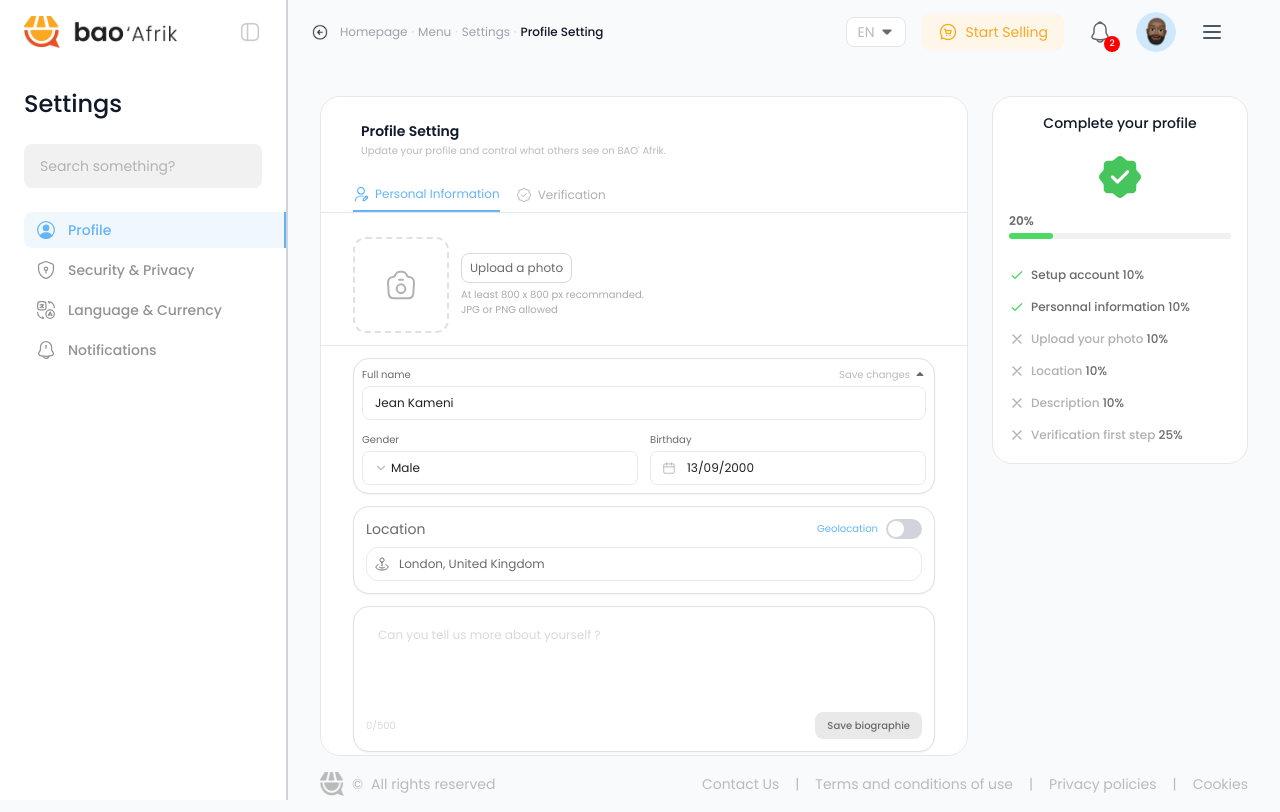
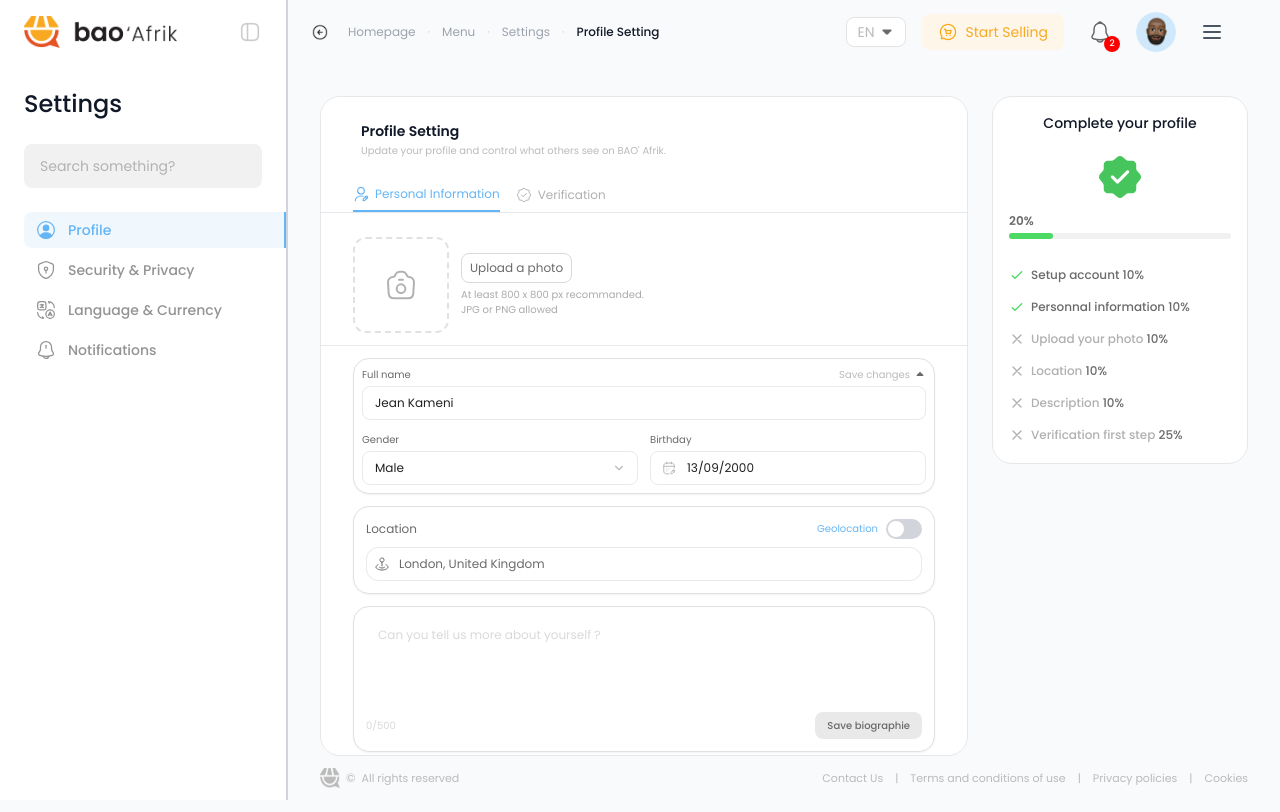
Before and after one commit to Bao-Technologies-and-Travels/BaoAfrik, a React (Create React App) app: page /settings in a window 1280 px wide. Both pictures are taken after a click on the button "Edit". Built offline with nearby package versions, Linux system fonts and the light colour scheme; the HTML template or start-up script is replaced by a standard one.

Commit message:
Update ProfileSettings component by adding a calendar icon for birthday input, adjusting spacing and text sizes for improved layout and readability. Enhance breadcrumb navigation styling for better visual hierarchy.

```diff
--- a/src/pages/ProfileSettings.tsx
+++ b/src/pages/ProfileSettings.tsx
@@ -35,6 +35,7 @@ import cameraIcon from '../assets/images/pre/camera.svg';
 import locationIcon from '../assets/images/pre/PL.svg';
 import pencilIcon from '../assets/images/pre/pencil.svg';
 import loadIcon from '../assets/images/pre/load.svg';
+import calendarIcon from '../assets/images/pre/calendar.svg';
 
 const ProfileSettings: React.FC = () => {
   const navigate = useNavigate();
@@ -369,7 +370,7 @@ const ProfileSettings: React.FC = () => {
             <div className="w-full pl-6 pr-4 sm:pl-6 sm:pr-6 lg:pl-6 lg:pr-8">
               <div className="flex items-center justify-between h-16">
                 {/* Center - Breadcrumb */}
-                <div className="hidden md:flex items-center space-x-1 text-[10px] md:text-xs">
+                <div className="hidden md:flex items-center space-x-3 text-[10px] md:text-xs">
                   <img
                     src={leftIcon}
                     alt="Back"
@@ -382,16 +383,16 @@ const ProfileSettings: React.FC = () => {
                   >
                     Homepage
                   </span>
-                  <span className="mx-2" style={{ color: '#D4D4D4' }}>·</span>
+                  <span className="mx-3" style={{ color: '#D4D4D4' }}>·</span>
                   <span
                     className="text-gray-400 hover:text-gray-600 cursor-pointer"
                     onClick={handleMenuClick}
                   >
                     Menu
                   </span>
-                  <span className="mx-2" style={{ color: '#D4D4D4' }}>·</span>
+                  <span className="mx-3" style={{ color: '#D4D4D4' }}>·</span>
                   <span className="text-gray-400 hover:text-gray-600 cursor-pointer">Settings</span>
-                  <span className="mx-2" style={{ color: '#D4D4D4' }}>·</span>
+                  <span className="mx-3" style={{ color: '#D4D4D4' }}>·</span>
                   <span className="text-gray-900 font-medium">Profile Setting</span>
                 </div>
 
@@ -1069,7 +1070,7 @@ const ProfileSettings: React.FC = () => {
                               <button
                                 type="button"
                                 onClick={() => setIsGenderDropdownOpen(prev => !prev)}
-                                className="w-full px-3 py-2 pl-7 rounded-lg text-xs text-left focus:outline-none"
+                                className="w-full px-3 py-2 pr-8 rounded-lg text-xs text-left focus:outline-none"
                                 style={{
                                   backgroundColor: 'white',
                                   border: '1px solid #E9E9E9',
@@ -1078,7 +1079,7 @@ const ProfileSettings: React.FC = () => {
                               >
                                 {profileData.gender || 'Select gender'}
                               </button>
-                              <span className="absolute left-3 top-1/2 transform -translate-y-1/2 pointer-events-none">
+                              <span className="absolute right-3 top-1/2 transform -translate-y-1/2 pointer-events-none">
                                 <svg width="14" height="14" viewBox="0 0 24 24" fill="none">
                                   <path d="M6 9l6 6 6-6" stroke="#BABABA" strokeWidth="2" strokeLinecap="round" strokeLinejoin="round" />
                                 </svg>
@@ -1107,12 +1108,11 @@ const ProfileSettings: React.FC = () => {
                             <label className="text-[10px] mb-1 block" style={{ color: '#6A6A6A' }}>Birthday</label>
                             <div className="relative birthday-calendar">
                               <span className="absolute left-3 top-1/2 transform -translate-y-1/2 pointer-events-none">
-                                <svg width="14" height="14" viewBox="0 0 24 24" fill="none">
-                                  <rect x="3" y="5" width="18" height="16" rx="2" stroke="#B0B0B0" strokeWidth="1.5" />
-                                  <path d="M3 10H21" stroke="#B0B0B0" strokeWidth="1.5" />
-                                  <path d="M8 3V7" stroke="#B0B0B0" strokeWidth="1.5" strokeLinecap="round" />
-                                  <path d="M16 3V7" stroke="#B0B0B0" strokeWidth="1.5" strokeLinecap="round" />
-                                </svg>
+                                <img
+                                  src={calendarIcon}
+                                  alt="Calendar"
+                                  style={{ width: '14px', height: '14px', filter: 'brightness(0) saturate(100%) invert(79%) sepia(6%) saturate(136%) hue-rotate(189deg) brightness(88%) contrast(89%)' }}
+                                />
                               </span>
                               <input
                                 type="text"
@@ -1202,7 +1202,7 @@ const ProfileSettings: React.FC = () => {
                   {/* Location Section */}
                   <div className="border rounded-2xl p-3 bg-white shadow-sm" style={{ borderColor: '#E1E1E1' }}>
                     <div className="flex items-center justify-between mb-2">
-                      <h3 className="text-sm font-normal" style={{ color: '#6A6A6A' }}>Location</h3>
+                      <h3 className="text-xs font-normal" style={{ color: '#6A6A6A' }}>Location</h3>
                       <div className="flex items-center space-x-2">
                         <span className="text-[10px]" style={{ color: '#64B5F6' }}>Geolocation</span>
                         <button
@@ -1347,18 +1347,18 @@ const ProfileSettings: React.FC = () => {
 
           {/* Footer */}
           <footer className="bg-gray-50">
-            <div className="px-4 sm:px-6 lg:px-8 py-4">
-              <div className="flex items-center justify-between text-sm" style={{ color: '#BABABA' }}>
-                <div className="flex items-center space-x-2">
+            <div className="px-4 sm:px-6 lg:px-8 py-3">
+              <div className="flex items-center justify-between text-xs" style={{ color: '#BABABA' }}>
+                <div className="flex items-center space-x-1.5">
                   <img
                     src={lilLogo}
                     alt="lil"
-                    className="w-6 h-6"
+                    className="w-5 h-5"
                   />
                   <span>©</span>
-                  <span>All rights reserved</span>
+                  <span className="text-[11px]">All rights reserved</span>
                 </div>
-                <div className="flex items-center space-x-4">
+                <div className="flex items-center space-x-3 text-[11px]">
                   <Link to="/contact" className="hover:text-gray-900" style={{ color: '#BABABA' }}>Contact Us</Link>
                   <span style={{ color: '#BABABA' }}>|</span>
                   <Link to="/terms" className="hover:text-gray-900" style={{ color: '#BABABA' }}>Terms and conditions of use</Link>
```
Also changed, not shown: src/assets/images/pre/calendar.svg (added).
